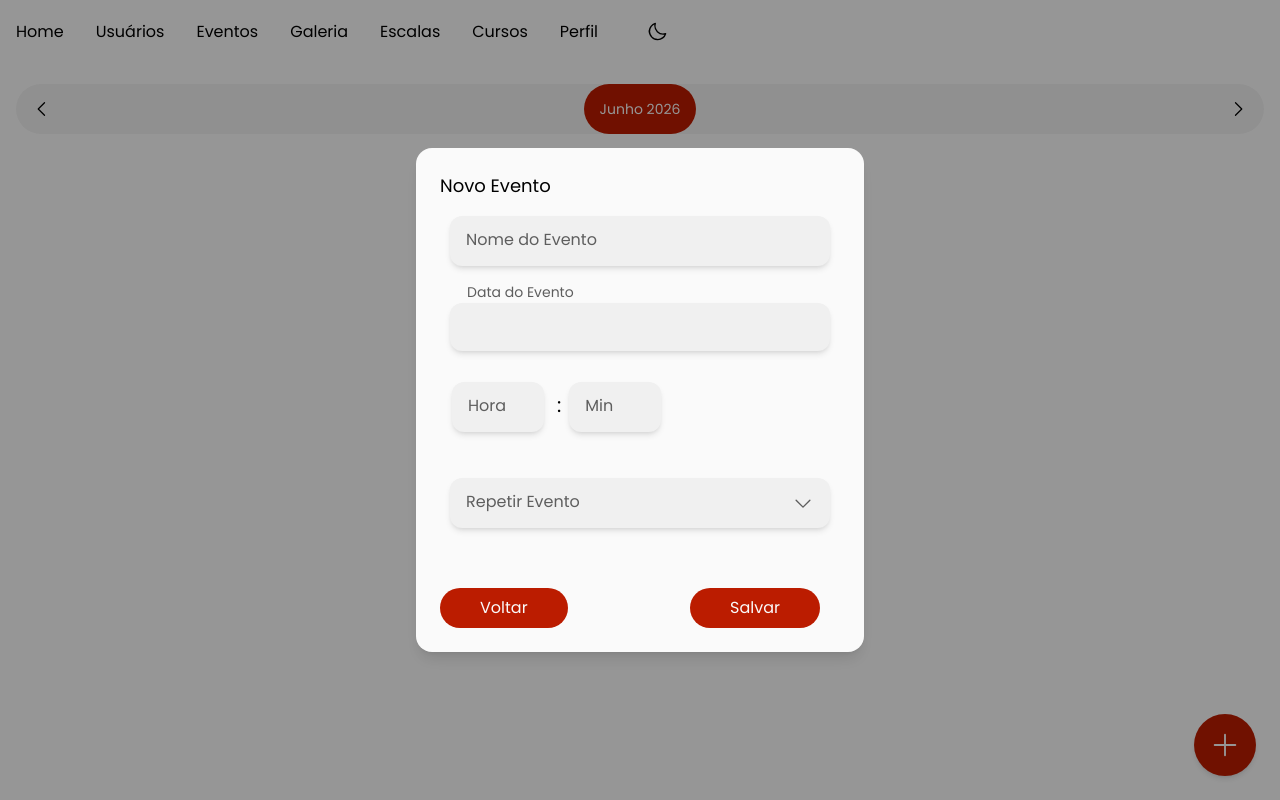
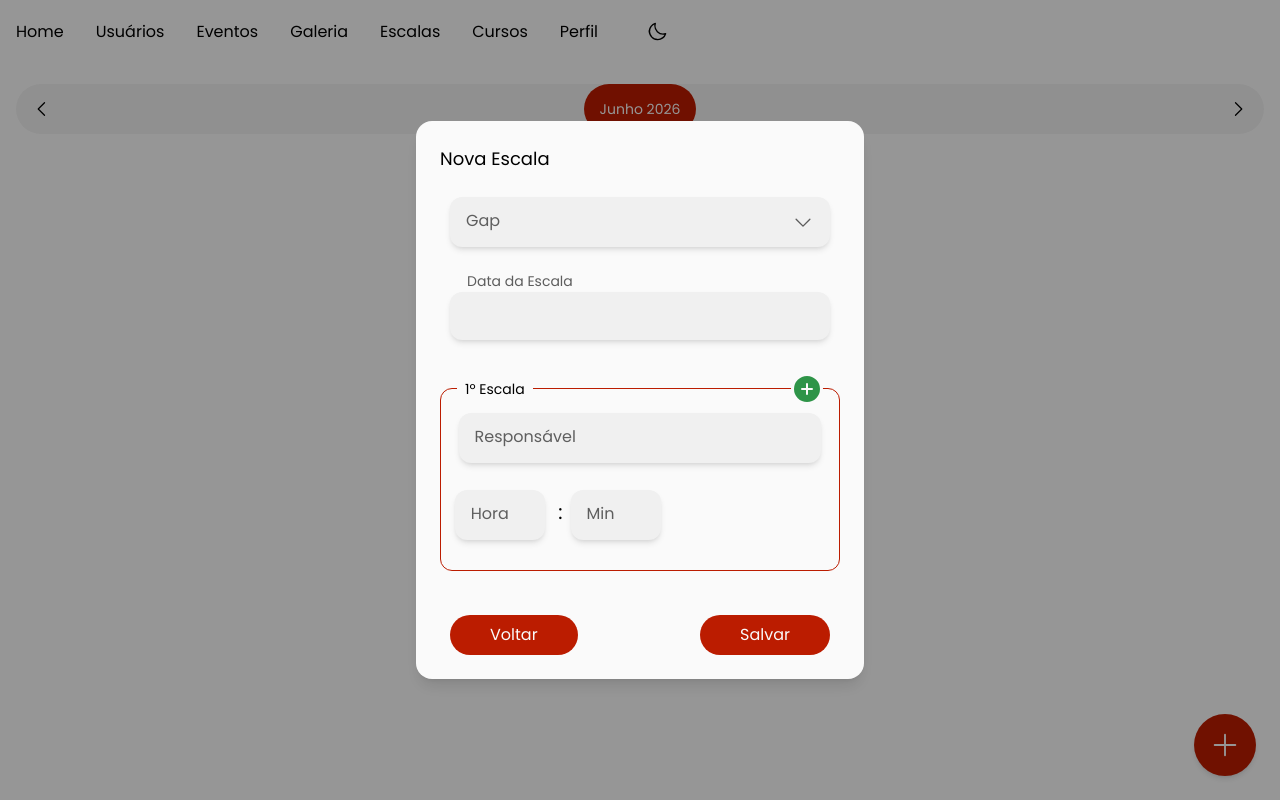
Before and after one commit to GiuCaroline/ComunidadeCasaraoWeb, a React (Vite) app in the folder casaraoWeb/: page /escalas in a window 1280 px wide. Both pictures are taken after a click on the button 1225 px from the left and 745 px from the top of the page. Built offline with nearby package versions, Linux system fonts and the light colour scheme.

Commit message:
Fix:Termina front tela escala

```diff
--- a/casaraoWeb/src/components/modalEscala.jsx
+++ b/casaraoWeb/src/components/modalEscala.jsx
@@ -3,112 +3,193 @@ import { Input } from "../components/input";
 import DatePicker from "react-datepicker";
 import "react-datepicker/dist/react-datepicker.css";
 import { Dropdown } from "../components/dropdown";
+import { PlusCircle, MinusCircle } from "@phosphor-icons/react";
 
-export function ModalEscala({ visible, onClose, onSave, evento }){ const [form, setForm] = useState({
-    nome: "",
-    semana: "",
-    horario: "",
-    dia: ""
+export function ModalEscala({ visible, onClose, onSave, escala, titulo }) {
+  const [form, setForm] = useState({
+    gap: "",
+    data: null,
+    responsavel1: "",
+    responsavel2: "",
+    horario1: "",
+    horario2: "",
   });
 
+  const [hora, setHora] = useState("");
+  const [minuto, setMinuto] = useState("");
 
-  const repeticoes = [
-    { value: "1", label: "Semanal" },
-    { value: "2", label: "Quinzenal" },
+  const [hora2, setHora2] = useState(""); // Ajustei o nome do estado para hora2 para manter o padrão
+  const [minuto2, setMinuto2] = useState("");
+
+  const [mostrarSegundaEscala, setMostrarSegundaEscala] = useState(false);
+
+  const departamentos = [
+    { value: "1", label: "Louvor" },
+    { value: "2", label: "Mídia" },
+    { value: "3", label: "Iluminação" },
+    { value: "4", label: "Som" },
+    { value: "5", label: "Diaconato" },
+    { value: "6", label: "Projeção" },
   ];
 
+  // Função para quebrar a string do banco ("10:30:00") e colocar nos inputs
+  function preencherHorarios(horarioString, setH, setM) {
+    if (!horarioString) {
+      setH("");
+      setM("");
+      return;
+    }
+    const partes = horarioString.split(":");
+    if (partes.length >= 2) {
+      setH(partes[0]);
+      setM(partes[1]);
+    }
+  }
 
   useEffect(() => {
-    if (evento) {
-        setForm(evento);
+    if (escala) {
+      const parsedDate = escala.data
+        ? new Date(escala.data + "T00:00:00")
+        : null;
 
-        if (evento.horario) {
-        const partes = evento.horario.split("h");
-        setHora(partes[0] || "");
-        setMinuto(partes[1] || "");
+      setForm({
+        ...escala,
+        data: parsedDate,
+      });
+
+      // Preenche os inputs da primeira escala
+      preencherHorarios(escala.horario1, setHora, setMinuto);
+
+      // Preenche os inputs da segunda escala, se houver
+      if (escala.responsavel2) {
+        setMostrarSegundaEscala(true);
+        preencherHorarios(escala.horario2, setHora2, setMinuto2);
+      } else {
+        setMostrarSegundaEscala(false);
+        setHora2("");
+        setMinuto2("");
       }
     } else {
       setForm({
-        nome: "",
-        semana: "",
-        horario: "",
-        dia: ""
+        gap: "",
+        data: null,
+        responsavel1: "",
+        responsavel2: "",
+        horario1: "",
+        horario2: "",
       });
       setHora("");
       setMinuto("");
+      setHora2("");
+      setMinuto2("");
+      setMostrarSegundaEscala(false);
     }
-    }, [evento]);
-
-
-
-    const [hora, setHora] = useState("");
-    const [minuto, setMinuto] = useState("");
+  }, [escala]);
 
   if (!visible) return null;
 
   function handleChange(field, value) {
     setForm((prev) => ({
       ...prev,
-        [field]: value
+      [field]: value,
     }));
   }
 
+  function handleAddSegundaEscala() {
+    setMostrarSegundaEscala(true);
+  }
+
+  function handleRemoveSegundaEscala() {
+    setMostrarSegundaEscala(false);
+    handleChange("responsavel2", "");
+    setHora2("");
+    setMinuto2("");
+  }
+
+  function formatarParaBanco(h, m) {
+    if (!h) return "";
+    const horaFormatada = h.padStart(2, "0");
+    const minutoFormatado = m ? m.padStart(2, "0") : "00";
+    return `${horaFormatada}:${minutoFormatado}:00`;
+  }
+
   function handleSubmit() {
-        let horarioFinal = "";
+    let dataString = "";
 
-        if (hora) {
-            const horaFormatada = hora.padStart(2, "0");
+    if (form.data) {
+      const ano = form.data.getFullYear();
+      const mes = String(form.data.getMonth() + 1).padStart(2, "0");
+      const dia = String(form.data.getDate()).padStart(2, "0");
+      dataString = `${ano}-${mes}-${dia}`;
+    }
 
-            if (
-            minuto &&
-            minuto !== "0" &&
-            minuto !== "00"
-            ) {
-            const minutoFormatado = minuto.padStart(2, "0");
-            horarioFinal = `${horaFormatada}h${minutoFormatado}`;
-            } else {
-            horarioFinal = `${horaFormatada}h`;
-            }
-        }
+    const horarioFinal1 = formatarParaBanco(hora, minuto);
+    const horarioFinal2 = mostrarSegundaEscala ? formatarParaBanco(hora2, minuto2) : "";
 
     onSave({
       ...form,
-            horario: horarioFinal
+      data: dataString,
+      horario1: horarioFinal1,
+      horario2: horarioFinal2,
     });
   }
 
-    return(
+  return (
     <div className="fixed inset-0 bg-black/40 flex items-center justify-center z-50">
-          <div className="bg-branco dark:bg-preto-dark w-[90%] max-w-md rounded-2xl p-6 shadow-lg ">
-
-            <h2 className="text-lg font-normal mb-4 text-preto dark:text-branco">
-              {evento ? "Editar Evento" : "Novo Evento"}
+      <div className="bg-branco dark:bg-preto-dark w-[90%] max-w-md rounded-2xl p-6 shadow-lg max-h-[90vh] overflow-y-auto">
+        <h2 className="text-lg font-normal mb-6 text-preto dark:text-branco">
+          {titulo}
         </h2>
 
         <div className="flex flex-col gap-3 items-center justify-center">
-                <Input
-                    texto="Nome do Evento"
-                    value={form.nome}
-                    onChange={(value) => handleChange("nome", value)}
+          <Dropdown
+            data={departamentos}
+            value={form.gap}
+            placeholder="Gap"
+            onChange={(item) => handleChange("gap", item.value)}
           />
 
           <div className="w-[95%] mb-[7%] flex flex-col mt-[-6%]">
-                    <label className="text-[14px] text-[#5e5e5e] dark:text-[#a5a5a5]  ml-[4.5%]">
-                        Data do Evento
+            <label className="text-[14px] text-[#5e5e5e] dark:text-[#a5a5a5] ml-[4.5%]">
+              Data da Escala
             </label>
 
             <DatePicker
-                        selected={form.dia}
-                        onChange={(date) => handleChange("dia", date)}
+              selected={form.data}
+              onChange={(date) => handleChange("data", date)}
               dateFormat="dd/MM/yyyy"
               locale="pt-BR"
               className="h-[48px] text-preto dark:text-branco w-full shadow-md bg-input dark:bg-input-dark rounded-xl px-[15px] outline-none"
             />
           </div>
 
-                <div className="mt-[-5%] ml-[3%]">
+          <div className="relative w-full flex flex-col justify-center items-center border border-1 border-vermelho rounded-xl px-2 py-6 mb-[2%] mt-[2%]">
+            <div className="absolute -top-3 left-4 bg-branco dark:bg-preto-dark px-2">
+              <span className="text-sm font-popRegular text-preto dark:text-branco">
+                1º Escala
+              </span>
+            </div>
 
-                    <div className="w-full flex items-end justify-start gap-2 mb-[7%] mt-[3%]">
+            <div
+              className={`absolute -top-4 right-4 transition-opacity duration-300 ${
+                mostrarSegundaEscala ? "opacity-0 pointer-events-none" : "opacity-100"
+              }`}
+            >
+              <button
+                onClick={handleAddSegundaEscala}
+                className="bg-branco dark:bg-preto-dark rounded-full"
+              >
+                <PlusCircle size={32} className="text-[#2e9448]" weight="fill" />
+              </button>
+            </div>
+
+            <Input
+              texto="Responsável"
+              value={form.responsavel1}
+              onChange={(value) => handleChange("responsavel1", value)}
+            />
+
+            <div className="w-full flex items-end justify-start gap-2 ml-[3%]">
               <div className="w-[25%]">
                 <Input
                   texto="Hora"
@@ -131,16 +212,59 @@ export function ModalEscala({ visible, onClose, onSave, evento }){ const [form,
             </div>
           </div>
 
-                <Dropdown
-                    data={repeticoes}
-                    placeholder="Repetir Evento"
+          <div
+            className={`w-full overflow-hidden transition-all duration-500 ease-in-out ${
+              mostrarSegundaEscala ? "max-h-[500px] opacity-100 mt-[2%]" : "max-h-0 opacity-0 mt-0"
+            }`}
+          >
+            <div className="relative w-full flex flex-col justify-center items-center border border-1 border-vermelho rounded-xl px-2 py-6 mb-[2%] mt-[4%]">
+              <div className="absolute -top-3 left-4 bg-branco dark:bg-preto-dark px-2">
+                <span className="text-sm font-popRegular text-preto dark:text-branco">
+                  2º Escala
+                </span>
+              </div>
+
+              <button
+                onClick={handleRemoveSegundaEscala}
+                className="absolute -top-4 right-4 bg-branco dark:bg-preto-dark rounded-full"
+              >
+                <MinusCircle size={32} className="text-vermelho" weight="fill" />
+              </button>
+
+              <Input
+                texto="Responsável"
+                value={form.responsavel2}
+                onChange={(value) => handleChange("responsavel2", value)}
               />
 
-
-
+              <div className="w-full flex items-end justify-start gap-2 ml-[3%]">
+                <div className="w-[25%]">
+                  <Input
+                    texto="Hora"
+                    value={hora2}
+                    onChange={setHora2}
+                    type="number"
+                  />
                 </div>
 
-            <div className="flex justify-between w-[95%] mt-6">
+                <span className="text-xl mb-5 text-preto dark:text-branco">
+                  :
+                </span>
+
+                <div className="w-[25%]">
+                  <Input
+                    texto="Min"
+                    value={minuto2}
+                    onChange={setMinuto2}
+                    type="number"
+                  />
+                </div>
+              </div>
+            </div>
+          </div>
+        </div>
+
+        <div className="flex justify-between w-[95%] mt-6 mx-auto">
           <button
             onClick={onClose}
             className="bg-vermelho text-branco px-10 py-2 rounded-full"
@@ -155,8 +279,7 @@ export function ModalEscala({ visible, onClose, onSave, evento }){ const [form,
             Salvar
           </button>
         </div>
-
       </div>
     </div>
-    )
+  );
 }
--- a/casaraoWeb/src/screens/Escalas.jsx
+++ b/casaraoWeb/src/screens/Escalas.jsx
@@ -3,6 +3,15 @@ import { PlusIcon, PencilSimple } from "@phosphor-icons/react";
 import MonthHeaderWeb from "../components/monthHeaderWeb";
 import CustomCalendarWeb from "../components/customCalendarWeb";
 import { ModalEscala } from "../components/modalEscala";
+
+const gapsAuxiliares = [
+  { id: "1", label: "Louvor", cor: "#0077ff" },
+  { id: "2", label: "Mídia", cor: "#FF0004" },
+  { id: "3", label: "Iluminação", cor: "#0077ff" },
+  { id: "4", label: "Som", cor: "#A148FF" },
+  { id: "5", label: "Diaconato", cor: "#ffe448" },
+  { id: "6", label: "Projeção", cor: "#48ff66" },
+];
 
 export default function Escalas() {
   const [escalas, setEscalas] = useState([]);
@@ -18,11 +27,11 @@ export default function Escalas() {
 
   useEffect(() => {
     const fakeEscalas = [
-      { id: 1, gap: "Iluminação", cor: "#0077ff", data: "2026-07-08", escala1: "Giulia", escala2: "Wilson" },
-      { id: 2, gap: "Mídia", cor: "#FF0004", data: "2026-07-08", escala1: "Gabão", escala2: "" },
-      { id: 3, gap: "Som", cor: "#A148FF", data: "2026-07-08", escala1: "Edu", escala2: "Guilherme" },
-      { id: 4, gap: "Projeção", cor: "#48ff66", data: "2026-07-08", escala1: "Murilo", escala2: "Lincon" },
-      { id: 5, gap: "Diaconato", cor: "#ffe448", data: "2026-06-08", escala1: "Fábio", escala2: "Jovens" },
+      { id: 1, gap: "3", data: "2026-07-08", responsavel1: "Giulia", responsavel2: "Wilson", horario1: '10:30:00', horario2: '18:00:00' },
+      { id: 2, gap: "2", data: "2026-07-08", responsavel1: "Gabão", responsavel2: "", horario1: '10:00:00', horario2: '18:00:00' },
+      { id: 3, gap: "4", data: "2026-07-08", responsavel1: "Edu", responsavel2: "Guilherme", horario1: '10:00:00', horario2: '18:00:00' },
+      { id: 4, gap: "6", data: "2026-07-08", responsavel1: "Murilo", responsavel2: "Lincon", horario1: '10:00:00', horario2: '18:00:00' },
+      { id: 5, gap: "5", data: "2026-06-08", responsavel1: "Fábio", responsavel2: "Jovens", horario1: '10:00:00', horario2: '18:00:00' },
     ];
 
     setEscalas(fakeEscalas);
@@ -72,6 +81,11 @@ export default function Escalas() {
     return result;
   }
 
+  function getGapInfo(gapId) {
+    const gapEncontrado = gapsAuxiliares.find((g) => g.id === String(gapId));
+    return gapEncontrado ? gapEncontrado : { label: "Desconhecido", cor: "#000000" };
+  }
+
   const markedDays = getMarkedDays(escalas);
 
   return (
@@ -93,25 +107,28 @@ export default function Escalas() {
       />
 
       {selectedDate &&
-        filteredUsers.map((escala) => (
+        filteredUsers.map((escala) => {
+          const info = getGapInfo(escala.gap);
+
+          return (
             <div
               key={escala.id}
               className="w-[95%] bg-input dark:bg-input-dark rounded-2xl shadow-md px-4 py-2 flex justify-between items-center"
             >
               <div className="flex flex-col">
-              <p style={{ color: escala.cor }}>
-                {escala.gap}
+                <p style={{ color: info.cor }}>
+                  {info.label}
                   <label className="text-preto dark:text-branco">
                     {" "}
                     - {getDiaDaSemanaCurto(escala.data)}
                   </label>
                 </p>
                 <p className="text-sm font-light text-preto dark:text-branco">
-                10h - {escala.escala1}
+                  {formataHora(escala.horario1)} - {escala.responsavel1}
                 </p>
-              {escala.escala2 && (
+                {escala.responsavel2 && (
                   <p className="text-sm font-light text-preto dark:text-branco">
-                  18h - {escala.escala2}
+                    {formataHora(escala.horario2)} - {escala.responsavel2}
                   </p>
                 )}
               </div>
@@ -125,7 +142,8 @@ export default function Escalas() {
                 <PencilSimple size={30} className="text-[#01CB34]" />
               </button>
             </div>
-        ))}
+          );
+        })}
 
       <button
         onClick={() => {
@@ -142,6 +160,7 @@ export default function Escalas() {
         onClose={() => setModalVisible(false)}
         onSave={handleSaveEscala}
         escala={editingEscala}
+        titulo={editingEscala ? "Editar Escala" : "Nova Escala"}
       />
     </div>
   );
@@ -167,3 +186,21 @@ function getDiaDaSemanaCurto(dateString) {
 
   return diaCurto.charAt(0).toUpperCase() + diaCurto.slice(1);
 }
+
+function formataHora(tempo) {
+  if (!tempo) return "";
+
+  const partes = tempo.split(":");
+  if (partes.length >= 2) {
+    const hora = partes[0];
+    const minuto = partes[1];
+
+    if (minuto === "00") {
+      return `${hora}h`;
+    }
+
+    return `${hora}h${minuto}`;
+  }
+
+  return tempo;
+}
```
Lines whose indentation alone changed are shown as unchanged.
